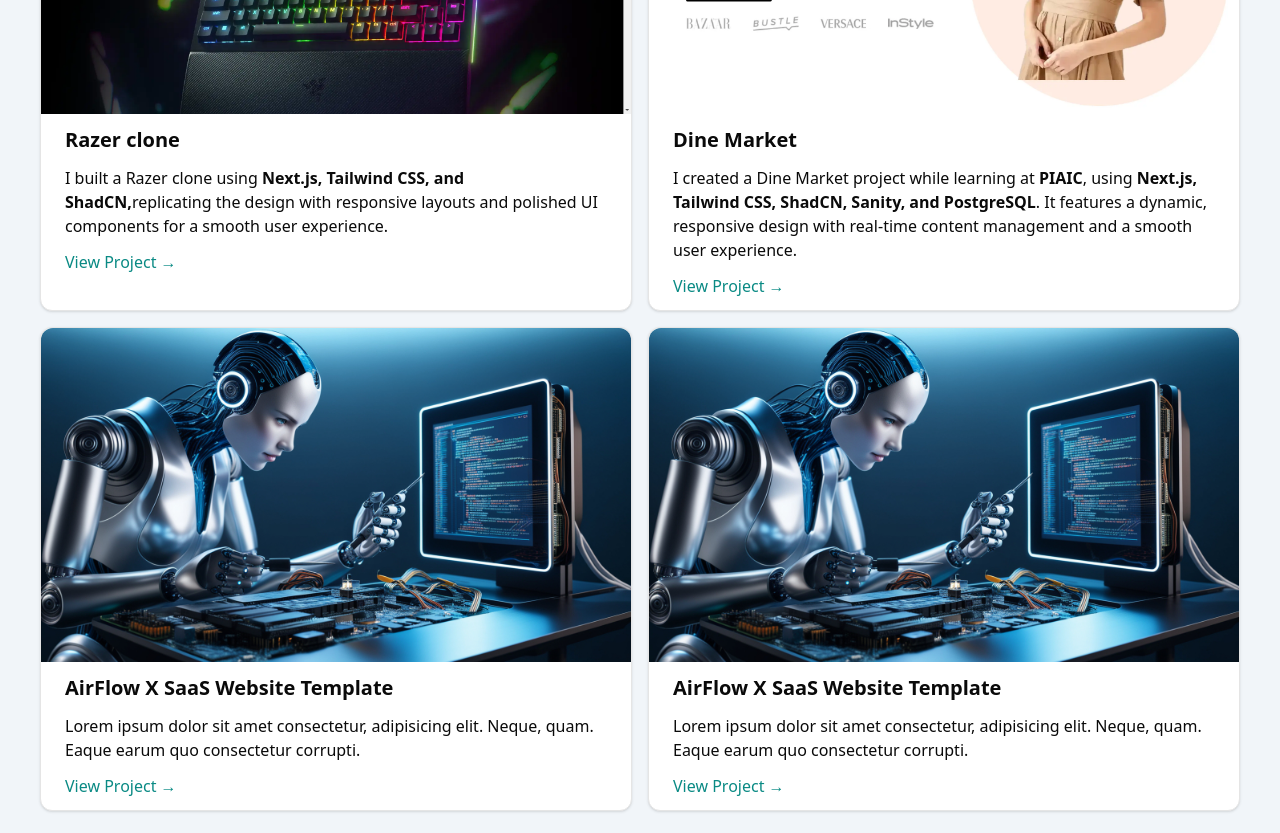
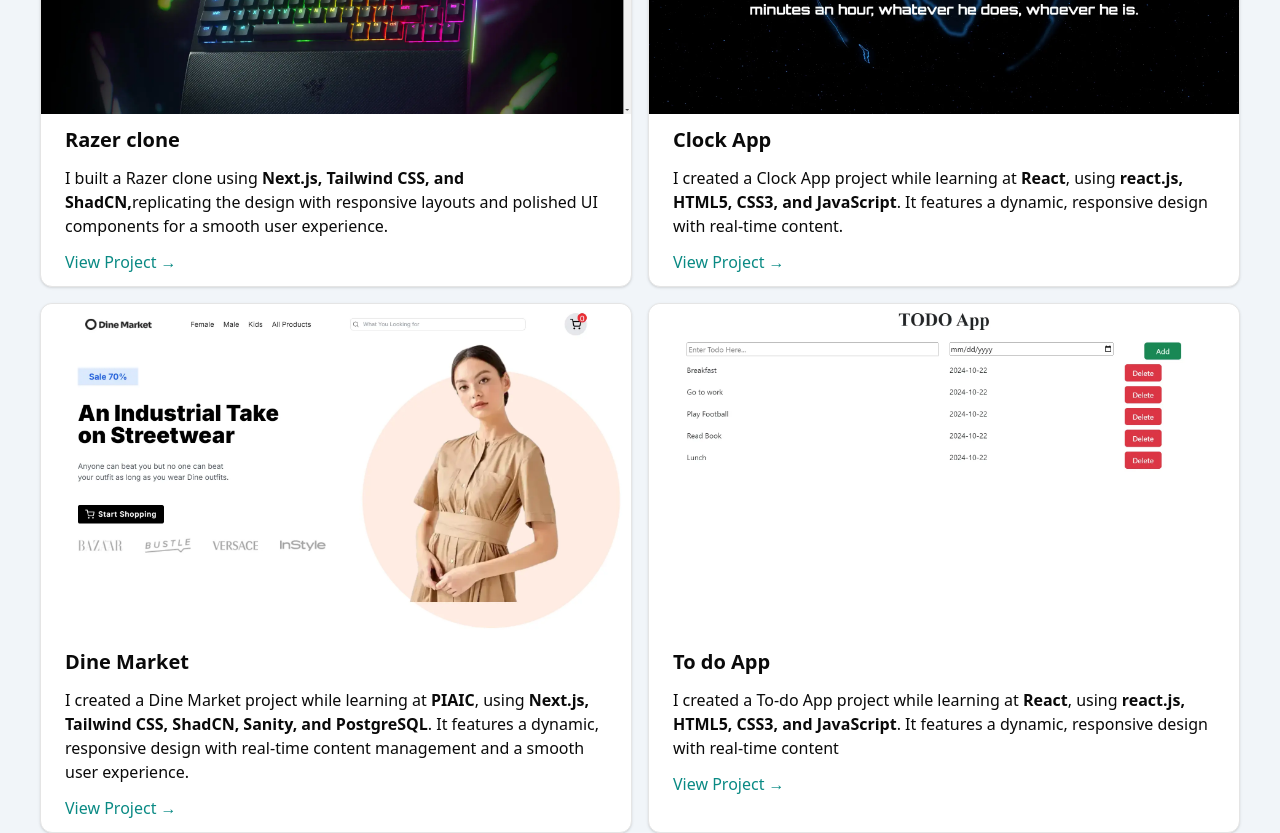
Before and after one commit to iamasadshah/my-portfolio, a Next.js app: page / in a window 1280 px wide. Shown: the part 2400-3233 px from the top of the page. Built offline with nearby package versions, Linux system fonts and the light colour scheme.

Commit message:
4 Projects added

```diff
--- a/src/app/components/Projects.tsx
+++ b/src/app/components/Projects.tsx
@@ -49,6 +49,29 @@
         </Card>
         <Card className="project-card flex flex-col items-center text-center space-y-3 pb-3 lg:items-start lg:text-start">
           <Image
+            src={"/Real-time.webp"}
+            alt="project one"
+            width={300}
+            height={300}
+            className="w-full rounded-t-xl"
+          />
+          <h1 className="project-title text-lg lg:text-xl font-bold">
+            Clock App
+          </h1>
+          <p className="px-3 lg:px-6 text-sm lg:text-base">
+            I created a Clock App project while learning at <b>React</b>, using{" "}
+            <b>react.js, HTML5, CSS3, and JavaScript</b>. It features a dynamic,
+            responsive design with real-time content.
+          </p>
+          <Link
+            href={"https://simple-clock-react.vercel.app/"}
+            className="text-primary1 px-3 lg:px-6"
+          >
+            View Project &rarr;
+          </Link>
+        </Card>
+        <Card className="project-card flex flex-col items-center text-center space-y-3 pb-3 lg:items-start lg:text-start">
+          <Image
             src={"/Dine-Market.webp"}
             alt="project one"
             width={300}
@@ -71,41 +94,27 @@
             View Project &rarr;
           </Link>
         </Card>
+
         <Card className="project-card flex flex-col items-center text-center space-y-3 pb-3 lg:items-start lg:text-start">
           <Image
-            src={"/project-image.jpg"}
+            src={"/To-do-app.webp"}
             alt="project one"
             width={300}
             height={300}
             className="w-full rounded-t-xl"
           />
           <h1 className="project-title text-lg lg:text-xl font-bold">
-            AirFlow X SaaS Website Template
+            To do App
           </h1>
           <p className="px-3 lg:px-6 text-sm lg:text-base">
-            Lorem ipsum dolor sit amet consectetur, adipisicing elit. Neque,
-            quam. Eaque earum quo consectetur corrupti.
+            I created a To-do App project while learning at <b>React</b>, using{" "}
+            <b>react.js, HTML5, CSS3, and JavaScript</b>. It features a dynamic,
+            responsive design with real-time content
           </p>
-          <Link href={"/"} className="text-primary1 px-3 lg:px-6">
-            View Project &rarr;
-          </Link>
-        </Card>
-        <Card className="project-card flex flex-col items-center text-center space-y-3 pb-3 lg:items-start lg:text-start">
-          <Image
-            src={"/project-image.jpg"}
-            alt="project one"
-            width={300}
-            height={300}
-            className="w-full rounded-t-xl"
-          />
-          <h1 className="project-title text-lg lg:text-xl font-bold">
-            AirFlow X SaaS Website Template
-          </h1>
-          <p className="px-3 lg:px-6 text-sm lg:text-base">
-            Lorem ipsum dolor sit amet consectetur, adipisicing elit. Neque,
-            quam. Eaque earum quo consectetur corrupti.
-          </p>
-          <Link href={"/"} className="text-primary1 px-3 lg:px-6">
+          <Link
+            href={"https://todo-app-ebon-gamma.vercel.app/"}
+            className="text-primary1 px-3 lg:px-6"
+          >
             View Project &rarr;
           </Link>
         </Card>
```
Also changed, not shown: public/Real-time.webp (added).
